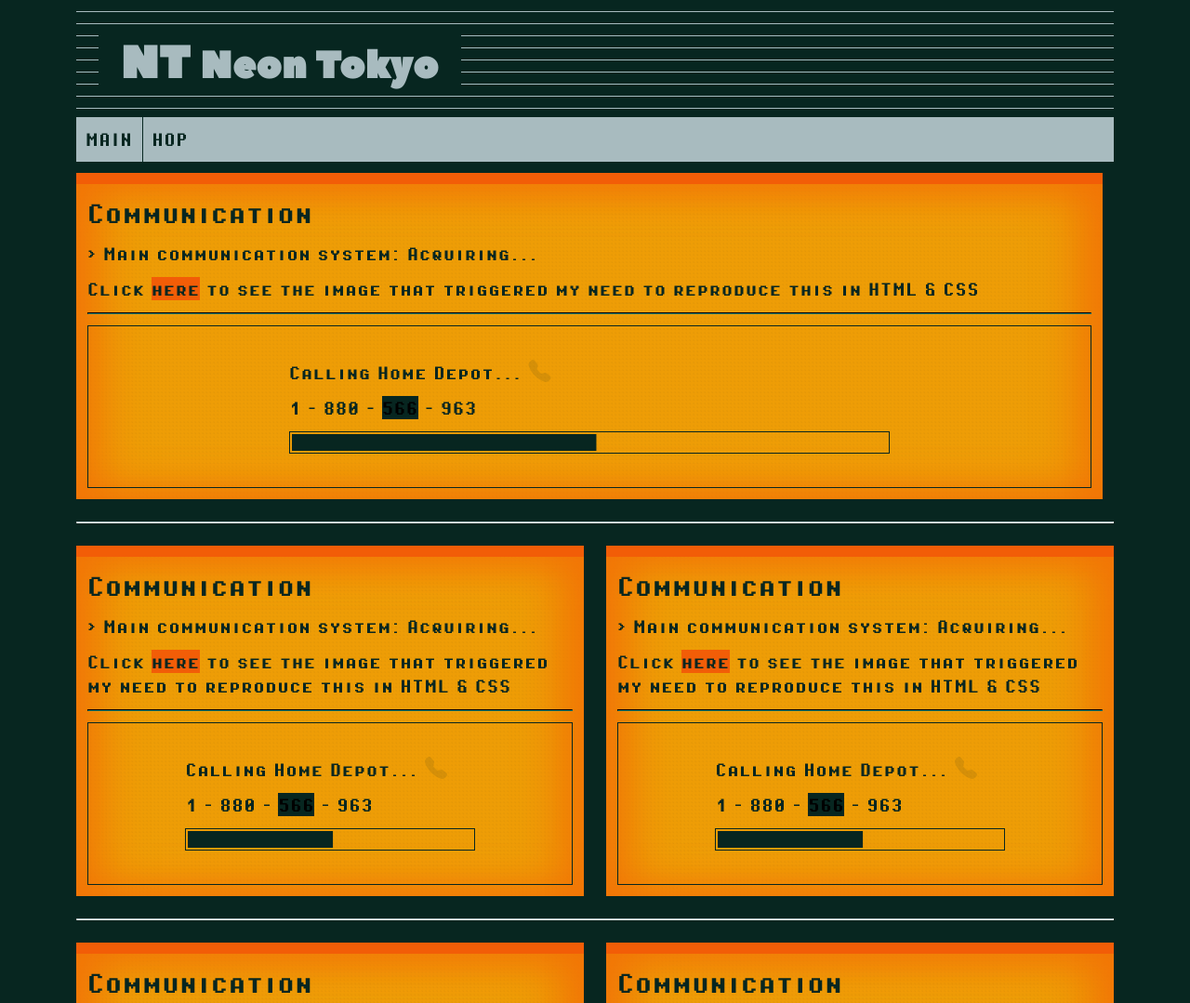
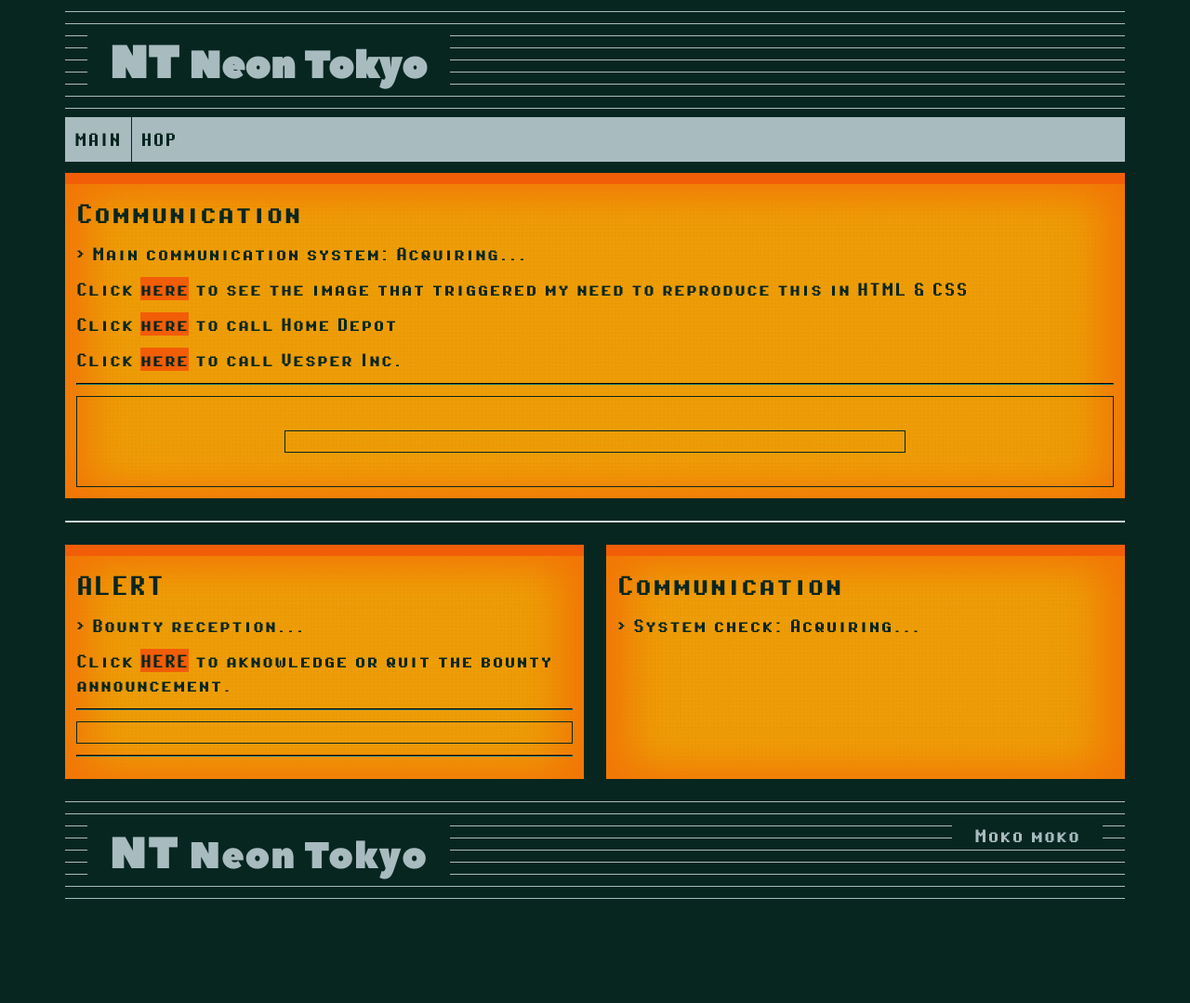
Before and after one commit to nicoduflot/neon-tokyo, a plain HTML site: page index.html in a window 1280 px wide. Shown: the top 1079 px of the page at 93% size. After the commit the page ends 979 px from the top, so only its background shows below. Drawn offline with Linux system fonts and the light colour scheme.

Commit message:
neon tokyo v 1.2

```diff
--- a/css/style.css
+++ b/css/style.css
@@ -19,7 +19,7 @@
     --dark-orange-025: rgba(242, 93, 7, 0.25);
     --gutter-x: 0.5rem;
     --gutter-y: 0.5rem;
-    --col-1-1: calc( 100% - var(--gutter-x));
+    --col-1-1: 100%;
     --col-1-2: calc( 50% - var(--gutter-x) );
     --col-1-3: calc( 33% - var(--gutter-x) );
     --col-2-3: calc( 66% - var(--gutter-x) );
@@ -33,17 +33,17 @@
 }
 
 
-h1, h2, h3, h4, h5, h6{
+h1, .h1, h2, h3, h4, h5, h6{
     margin: 0;
 }
 
-h1{
+h1, .h1{
     font-family: 'PeaceSans';
+    font-size: 1.5rem;
+}
+
+.bg-header-text{
     background-color: var(--dark-green);
-    margin: 1rem 0 1rem 1rem;
-    padding-right: 1rem;
-    padding-left: 1rem;
-    font-size: 1.5rem;
 }
 
 a, a:visited{
@@ -78,8 +78,8 @@ p{
     width: 100%;
     margin-left: auto;
     margin-right: auto;
-    padding-left: var(--gutter-x);
-    padding-right: var(--gutter-x);
+    /*padding-left: var(--gutter-x);
+    padding-right: var(--gutter-x);*/
 }
 
 .flex-between{
@@ -97,10 +97,16 @@ p{
 
 .left{
     float: left;
+    margin: 1rem 1rem 1rem 1rem;
+    padding-right: 1rem;
+    padding-left: 1rem;
 }
 
 .right{
     float: right;
+    margin: 1rem 1rem 1rem 1rem;
+    padding-right: 1rem;
+    padding-left: 1rem;
 }
 
 .hidden{
@@ -158,13 +164,47 @@ p{
     width: 100%;
     height: 100%;
     transform-origin: left center;
-    animation: 3s slidein infinite ease-in;
+    animation: 3s search-call 1 ease-in;
 }
 
-@keyframes slidein {
+.search-bounty{
+    background: var(--dark-green);
+    width: 100%;
+    height: 100%;
+    transform-origin: left center;
+    animation-duration: 4s;
+    animation-name: search-bounty;
+    animation-timing-function: steps(5);
+    animation-iteration-count: 1;
+}
+
+@keyframes search-call {
     from { transform: scaleX(0); }
     to   { transform: scaleX(1); }
   }
+
+
+  @keyframes search-bounty {
+      from { transform: scaleX(0); }
+      to   { transform: scaleX(1); }
+    }
+
+    .bounty{
+        animation: bounty 5s ease-in 1;
+    }
+
+    @keyframes bounty{
+      from{ opacity:0; }
+      to { opacity:1; }
+    }
+
+    .opacity-0{
+        opacity: 0;
+    }
+
+    .display-none{
+        display: none;
+    }
 
 .clignotant{
     animation-duration: .8s;
@@ -240,6 +280,11 @@ article{
     margin-bottom:  var(--gutter-y);
 }
 
+/*body > footer > *{
+    background-color: var(--blue-grey);
+    padding: var(--gutter-y) var(--gutter-x);
+}*/
+
 @media screen and (min-width: 576px){
     .container{
         width: 540px;
@@ -260,7 +305,7 @@ article{
         border-right: unset;
     }
 
-    h1{
+    h1, .h1{
         font-size: 2rem;
     }
 
--- a/index.html
+++ b/index.html
@@ -13,7 +13,7 @@
 <body>
     <header>
         <div class="container">
-            <h1 class="left">NT <small>Neon Tokyo</small></h1>
+            <h1 class="bg-header-text left">NT <small>Neon Tokyo</small></h1>
             <div class="hr"></div>
             <div class="hr"></div>
             <div class="hr"></div>
@@ -46,16 +46,22 @@
                     <p>
                         Click <a href="#" data-toggle="modal" data-target="model">here</a> to see the image that triggered my need to reproduce this in HTML & CSS
                     </p>
+                    <p>
+                        Click <a href="#" data-action="call" data-target="Home Depot" data-callnumber="1 - 880 - 566 - 963">here</a> to call Home Depot
+                    </p>
+                    <p>
+                        Click <a href="#" data-action="call" data-target="Vesper Inc." data-callnumber="1 - 666 - 999 - 4337">here</a> to call Vesper Inc.
+                    </p>
                     <hr />
                     <div class="cadre">
                         <p>
-                            Calling Home Depot... <i class="bi bi-telephone-fill clignotant"></i>
+                            <span id="call-target"></span> <i id="call-sign" class="opacity-0"></i>
                         </p>
                         <p>
-                            1 - 880 - <mark>566</mark> - 963
+                            <span id="call-number"></span>
                         </p>
                         <div class="calling">
-                            <div class="search-call">
+                            <div id="search-call" class="">
 
                             </div>
                         </div>
@@ -70,29 +76,36 @@
         <section>
             <article>
                 <header>
-                    <h2>Communication</h2>
+                    <h2>ALERT</h2>
                 </header>
                 <main>
                     <p class="annonce">
-                        Main communication system: Acquiring...
+                        Bounty reception...
                     </p>
                     <p>
-                        Click <a href="#" data-toggle="modal" data-target="model">here</a> to see the image that triggered my need to reproduce this in HTML & CSS
+                        Click <a href="#" data-action="search-bounty" data-toggle="bounty" data-target="bounty">HERE</a> to aknowledge or quit the bounty announcement.
                     </p>
                     <hr />
-                    <div class="cadre">
-                        <p>
-                            Calling Home Depot... <i class="bi bi-telephone-fill clignotant"></i>
-                        </p>
-                        <p>
-                            1 - 880 - <mark>566</mark> - 963
-                        </p>
-                        <div class="calling">
-                            <div class="search-call">
+                    <div class="calling">
+                        <div id="search-bounty" class="">
 
-                            </div>
                         </div>
                     </div>
+                    <hr />
+                    <figure class="opacity-0 display-none" id="bounty">
+                        <figcaption>
+                            WANTED Dead or Alive
+                        </figcaption>
+                        <img src="./images/wanted.svg" />
+                        <figcaption>
+                            <p>
+                                Horace Lancestshire, bank robbery, armed assault, con.
+                            </p>
+                            <p>
+                                $10,000
+                            </p>
+                        </figcaption>
+                    </figure>
                 </main>
                 <footer>
 
@@ -104,31 +117,15 @@
                 </header>
                 <main>
                     <p class="annonce">
-                        Main communication system: Acquiring...
+                        System check: Acquiring...
                     </p>
-                    <p>
-                        Click <a href="#" data-toggle="modal" data-target="model">here</a> to see the image that triggered my need to reproduce this in HTML & CSS
-                    </p>
-                    <hr />
-                    <div class="cadre">
-                        <p>
-                            Calling Home Depot... <i class="bi bi-telephone-fill clignotant"></i>
-                        </p>
-                        <p>
-                            1 - 880 - <mark>566</mark> - 963
-                        </p>
-                        <div class="calling">
-                            <div class="search-call">
-
-                            </div>
-                        </div>
-                    </div>
                 </main>
                 <footer>
 
                 </footer>
             </article>
         </section>
+        <!--
         <hr class="hr" />
         <section>
             <article>
@@ -345,10 +342,23 @@
                 </footer>
             </article>
         </section>
+        -->
     </main>
     <footer>
         <div class="container">
-
+            <div class="h1 bg-header-text left">NT <small>Neon Tokyo</small></div>
+            <div class="bg-header-text right">
+                Moko moko
+            </div>
+            <div class="hr"></div>
+            <div class="hr"></div>
+            <div class="hr"></div>
+            <div class="hr"></div>
+            <div class="hr"></div>
+            <div class="hr"></div>
+            <div class="hr"></div>
+            <div class="hr"></div>
+            <div class="hr"></div>
         </div>
     </footer>
     <aside class="modal hidden" id="model">
--- a/js/neon-tokyo.js
+++ b/js/neon-tokyo.js
@@ -6,12 +6,21 @@ loaded(function(){
     dataToggle.forEach(toggle=>{
         toggle.addEventListener('click', function(clickToggle){
             clickToggle.preventDefault();
-            console.log(toggle);
-            console.log(toggle.dataset.target);
-            if(toggle.dataset.toggle === 'modal'){
-                qS(`#${toggle.dataset.target}`).classList.remove('hidden');
-                qS(`#${toggle.dataset.target}`).classList.add('active');
+            //console.log(toggle);
+            //console.log(toggle.dataset.target);
+            switch(toggle.dataset.toggle){
+                case 'modal':
+                    qS(`#${toggle.dataset.target}`).classList.remove('hidden');
+                    qS(`#${toggle.dataset.target}`).classList.add('active');
+                    break;
+                case 'bounty':
+                    qS(`#${toggle.dataset.target}`).classList.toggle('opacity-0');
+                    qS(`#${toggle.dataset.target}`).classList.toggle('display-none');
+                    qS(`#${toggle.dataset.target}`).classList.toggle('bounty');
+                break;
             }
+
+
         });
     });
 
@@ -19,20 +28,32 @@ loaded(function(){
     dataAction.forEach(actionButton=>{
         actionButton.addEventListener('click', function(){
             action = actionButton.dataset.action;
-            console.log(action);
             switch(action){
                 case 'hide':
                     actionButton.parentNode.classList.add('hidden');
                     actionButton.parentNode.classList.remove('active');
                 break;
+                case 'call':
+                    let target = actionButton.dataset.target;
+                    console.log(target);
+                    qS('#search-call').classList.remove('search-call');
+                    setTimeout(function(){
+                        qS('#call-target').innerHTML = `Calling ${target}...`;
+                        qS('#call-sign').classList.add('bi', 'bi-telephone-fill', 'clignotant');
+                        qS('#search-call').classList.add('search-call');
+                        qS('#call-sign').classList.remove('opacity-0');
+                        qS('#call-number').innerHTML = actionButton.dataset.callnumber;
+                    }, 1);
+                break;
                 default:
+                    qS(`#${action}`).classList.toggle(action);
             }
         });
         console.log(actionButton.parentNode.classList);
     })
 
     document.addEventListener('keyup', event=>{
-        console.log(event);
+        //console.log(event);
         if( event.key === 'Escape'){
             document.querySelectorAll('.active').forEach(function(element){
                 element.classList.remove('active');
```
Also changed, not shown: images/7f349.jpg (added), images/low-tech-ehanced-mob.jpg (added), images/wanted.svg (added).
